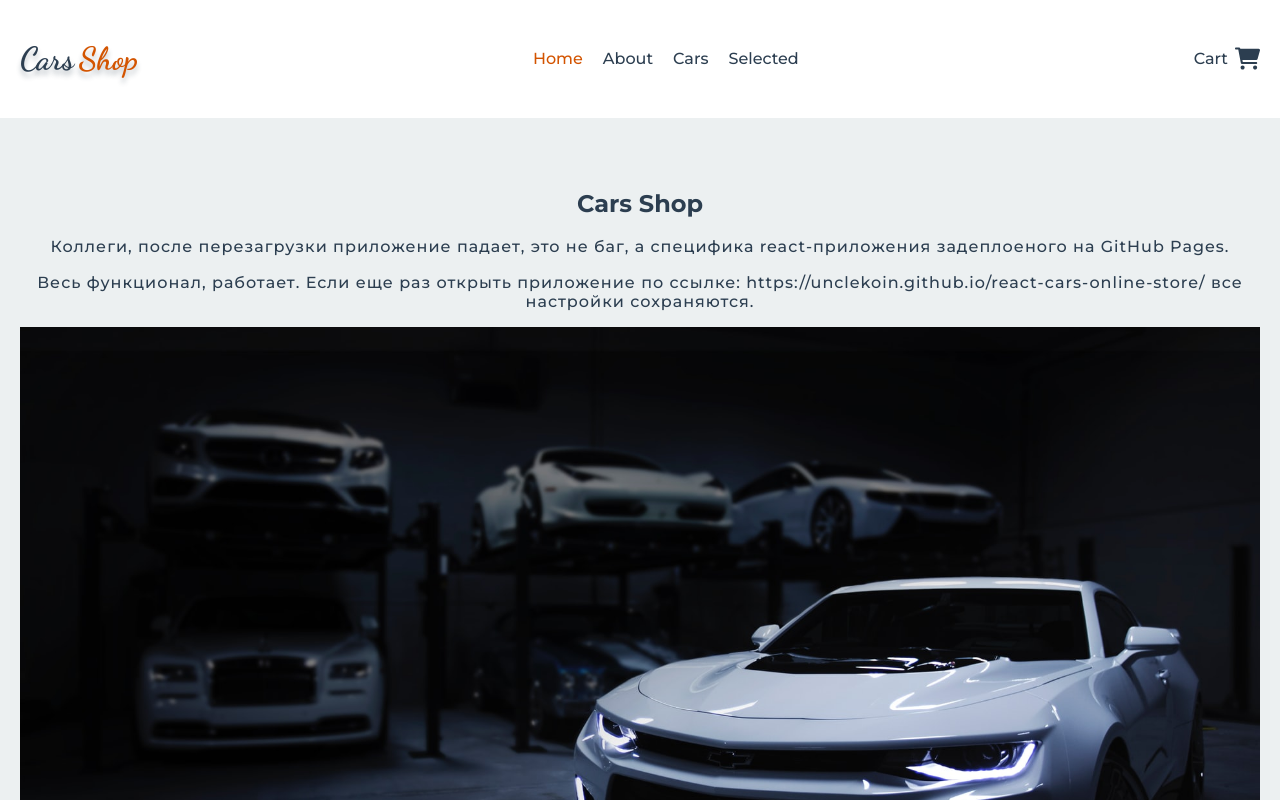
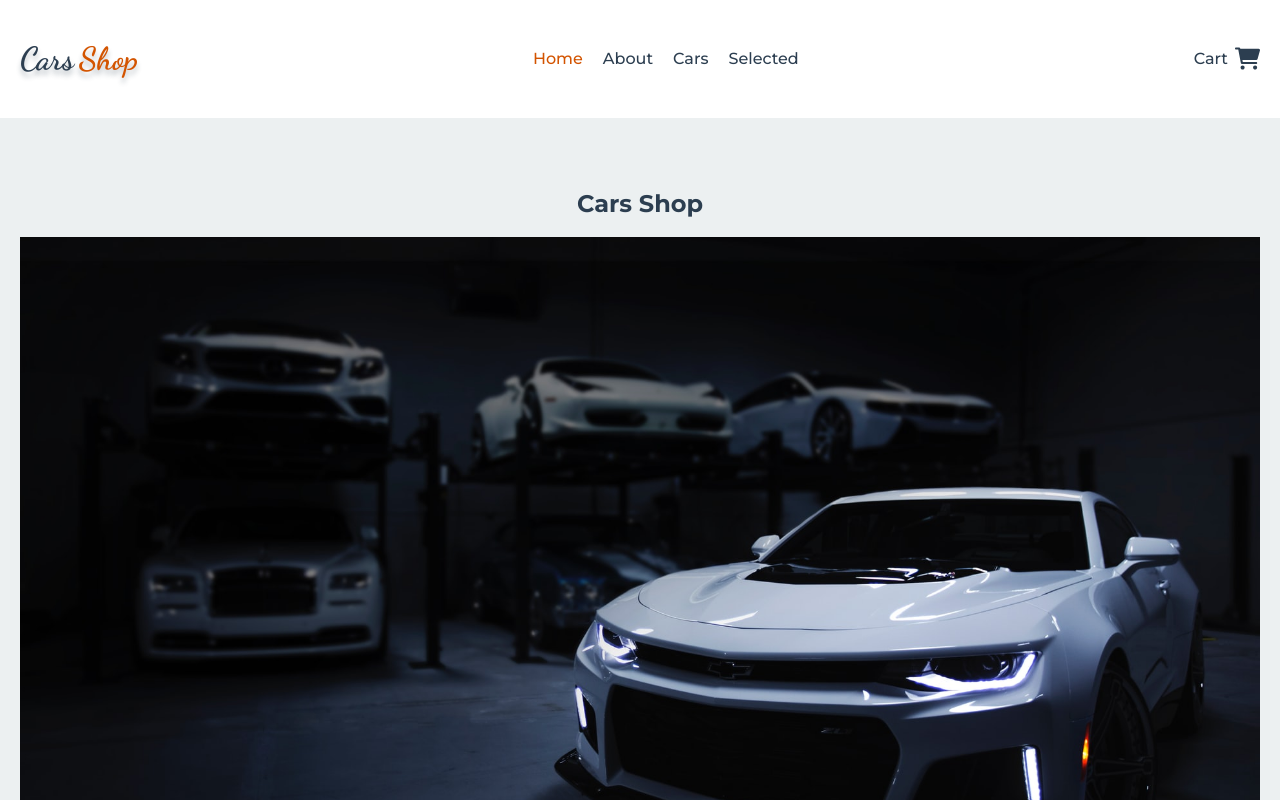
Before and after one commit to unclekoin/react-cars-online-store, a React (Create React App) app: page / in a window 1280 px wide. Shown: the top 800 px of the page. Built offline with nearby package versions, Linux system fonts and the light colour scheme.

Commit message:
feat: change home page

```diff
--- a/src/index.scss
+++ b/src/index.scss
@@ -14,7 +14,6 @@
 @import "./sass/components/overlay";
 @import "./sass/components/popup";
 
-@import "./sass/pages/home";
 @import "./sass/pages/cars";
 @import "./sass/pages/details";
 @import "./sass/pages/selected";
--- a/src/pages/home/Home.tsx
+++ b/src/pages/home/Home.tsx
@@ -4,17 +4,6 @@ import image from '../../assets/images/home-image.jpg';
 const HomePage: FC = () => (
   <div className="page home-page">
     <h2 className="page__title home-page__title">Cars Shop</h2>
-    <div className="warning">
-      <p>
-        Коллеги, после перезагрузки приложение падает, это не баг, а специфика
-        react-приложения задеплоеного на GitHub Pages.
-      </p>
-      <p>
-        Весь функционал, работает. Если еще раз открыть приложение по ссылке:
-        https://unclekoin.github.io/react-cars-online-store/ все настройки
-        сохраняются.
-      </p>
-    </div>
     <div className="home-page__wrapper">
       <div className="home-page__image">
         <img src={image} alt="" />
--- a/src/sass/pages/_home.scss
+++ /dev/null
@@ -1,7 +0,0 @@
-.home-page {
-  p {
-    font-weight: 500;
-    letter-spacing: 1px;
-    line-height: 1.2;
-  }
-}
```
